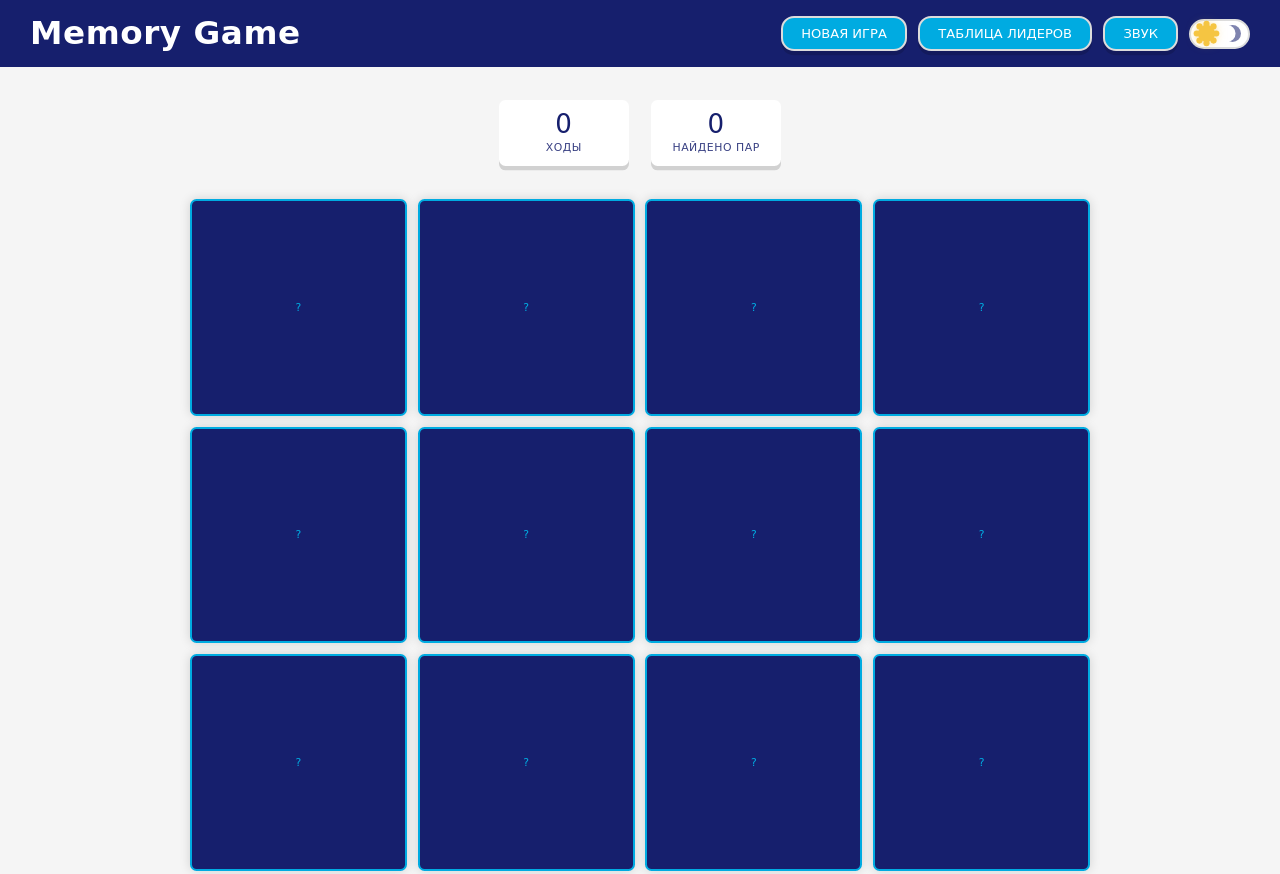
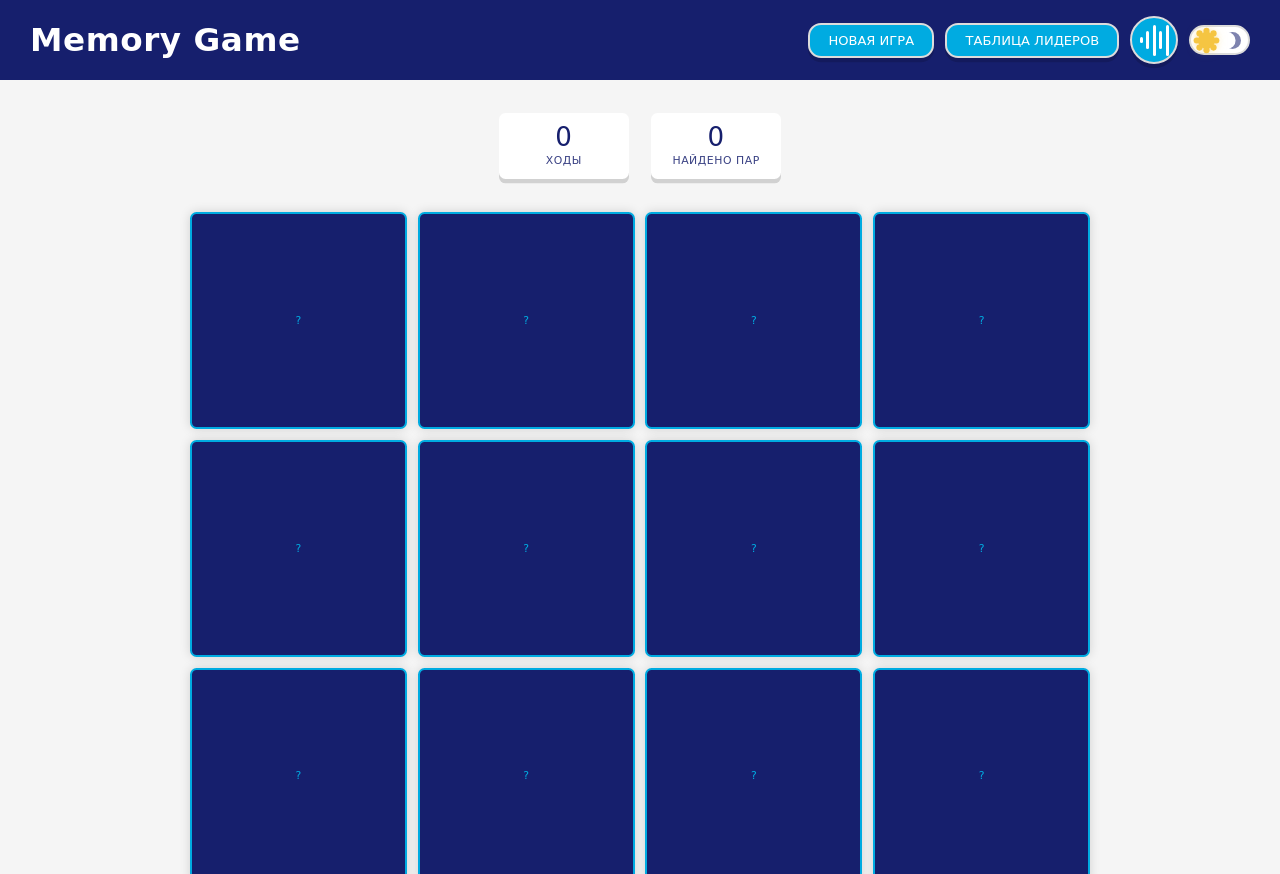
Before and after one commit to mrGolbya/memory-game, a plain HTML site: page index.html in a window 1280 px wide. Shown: the top 874 px of the page. Drawn offline with Linux system fonts and the light colour scheme.

Commit message:
feat: replace sound button with equalizer icon

```diff
--- a/js/components/header.js
+++ b/js/components/header.js
@@ -1,11 +1,7 @@
 import { createElement } from "../dom.js";
-import { createButton, createThemeToggle } from "../ui-helpers.js";
+import { createButton, createSoundButton, createThemeToggle } from "../ui-helpers.js";
 import { toggleTheme } from "../theme.js";
-import {
-  playButtonClick,
-  toggleBackgroundMusic,
-  isBackgroundMusicPlaying,
-} from "../audio.js";
+import { playButtonClick, toggleBackgroundMusic, isBackgroundMusicPlaying } from "../audio.js";
 
 export function createHeader() {
   const header = createElement("header", "header");
@@ -16,15 +12,13 @@ export function createHeader() {
 
   const newGameButton = createButton("new-game-button", "Новая игра", "header__button");
   const leaderboardButton = createButton("leaderboard-button", "Таблица лидеров", "header__button");
-  const soundButton = createButton("sound-button", "Звук", "header__button sound-button");
-
+  const soundButton = createSoundButton();
   const themeToggle = createThemeToggle();
 
-  // Обработчики
   soundButton.addEventListener("click", () => {
     playButtonClick();
     toggleBackgroundMusic();
-    updateSoundButtonState(soundButton);
+    updateSoundButton(soundButton);
   });
 
   themeToggle.addEventListener("click", toggleTheme);
@@ -36,8 +30,13 @@ export function createHeader() {
   return header;
 }
 
-function updateSoundButtonState(button) {
+function updateSoundButton(button) {
   const isPlaying = isBackgroundMusicPlaying();
-  button.classList.toggle("sound-button--active", isPlaying);
+  const bars = button.querySelectorAll(".sound-button__bar");
+
+  bars.forEach((bar) => {
+    bar.classList.toggle("paused", !isPlaying);
+  });
+
   button.setAttribute("aria-pressed", String(isPlaying));
 }
--- a/js/ui-helpers.js
+++ b/js/ui-helpers.js
@@ -38,3 +38,19 @@ export function createThemeToggle() {
   button.append(sun, moon);
   return button;
 }
+export function createSoundButton() {
+  const button = createElement("button", "button header__button sound-button");
+  button.type = "button";
+  button.id = "sound-button";
+  button.setAttribute("aria-label", "Звук");
+  button.setAttribute("aria-pressed", "false");
+
+  const bars = Array.from({ length: 5 }, () => {
+    const bar = createElement("span", "sound-button__bar paused");
+    bar.setAttribute("aria-hidden", "true");
+    return bar;
+  });
+
+  button.append(...bars);
+  return button;
+}
--- a/styles/sass/_components.scss
+++ b/styles/sass/_components.scss
@@ -47,6 +47,61 @@
   &:focus-visible {
     outline: 0.2rem solid var(--color-accent);
     outline-offset: 0.2rem;
+  }
+}
+.sound-button {
+  display: inline-flex;
+  align-items: center;
+  justify-content: center;
+  gap: 0.3rem;
+
+  width: 4.4rem;
+  height: 4.4rem;
+  padding: 0.6rem;
+  border-radius: 50%;
+}
+
+.sound-button__bar {
+  display: block;
+  width: 0.3rem;
+  background-color: var(--color-text-inverse);
+  border-radius: 0.2rem;
+  animation: sound-bars 1.2s linear infinite;
+}
+
+/* Задержки и высоты — как в эквалайзере */
+.sound-button__bar:nth-child(1) {
+  height: 100%;
+  animation-delay: 0s;
+}
+.sound-button__bar:nth-child(2) {
+  height: 60%;
+  animation-delay: 0.2s;
+}
+.sound-button__bar:nth-child(3) {
+  height: 100%;
+  animation-delay: 0.4s;
+}
+.sound-button__bar:nth-child(4) {
+  height: 60%;
+  animation-delay: 0.6s;
+}
+.sound-button__bar:nth-child(5) {
+  height: 100%;
+  animation-delay: 0.8s;
+}
+
+.sound-button__bar.paused {
+  animation-play-state: paused;
+}
+
+@keyframes sound-bars {
+  0%,
+  100% {
+    height: 20%;
+  }
+  50% {
+    height: 100%;
   }
 }
 
```
Also changed, not shown: styles/css/style.css, 1 other file.
